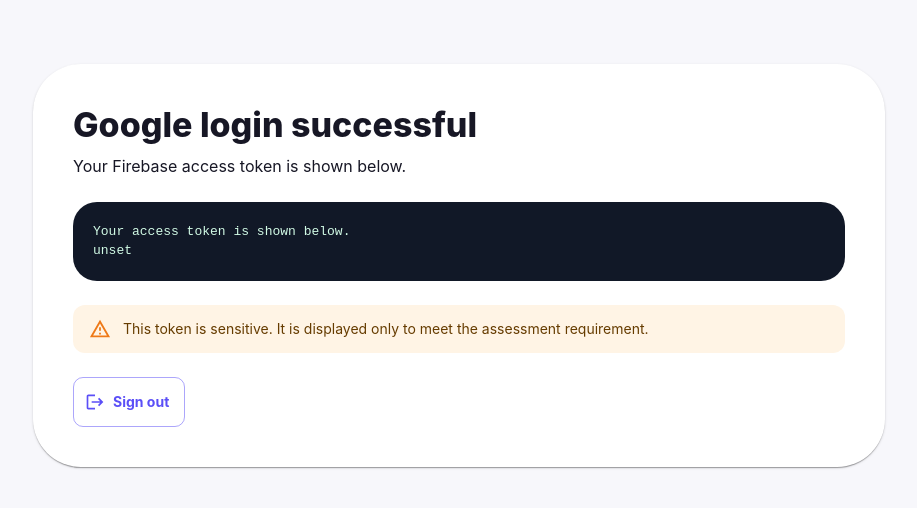
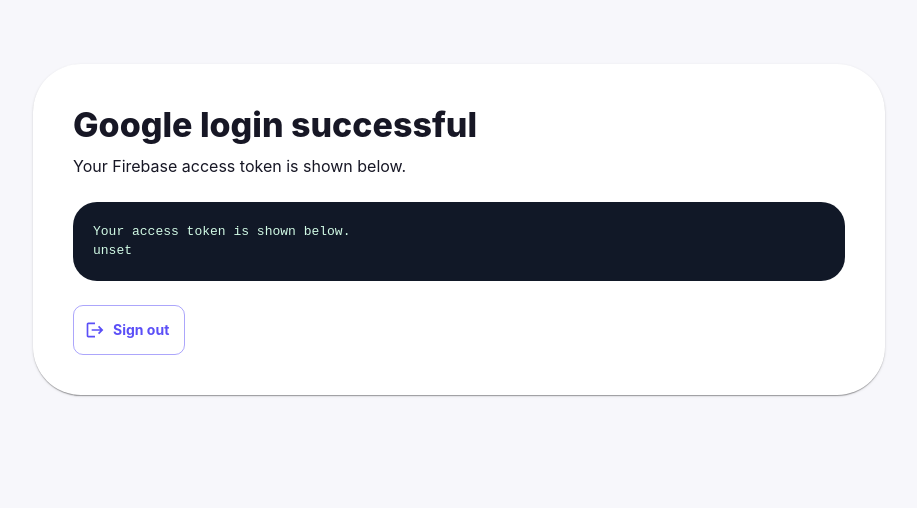
Before and after one commit to YoonusAnees/Code3X_Assessment, a React (Vite) app in the folder Login-Form/: page /token in a window 1280 px wide. Shown: the top 508 px of the page, without its empty margins (181-1098 px from the left). Built offline with nearby package versions, Linux system fonts and the light colour scheme; no server answers; sample sign-in values are in the browser's storage.

Commit message:
fix (UI)

```diff
--- a/Login-Form/src/pages/TokenPage.tsx
+++ b/Login-Form/src/pages/TokenPage.tsx
@@ -117,10 +117,7 @@
               </Box>
             )}
 
-            <Alert severity="warning">
-              This token is sensitive. It is displayed only to meet the
-              assessment requirement.
-            </Alert>
+
 
             <Button
               variant="outlined"
```
